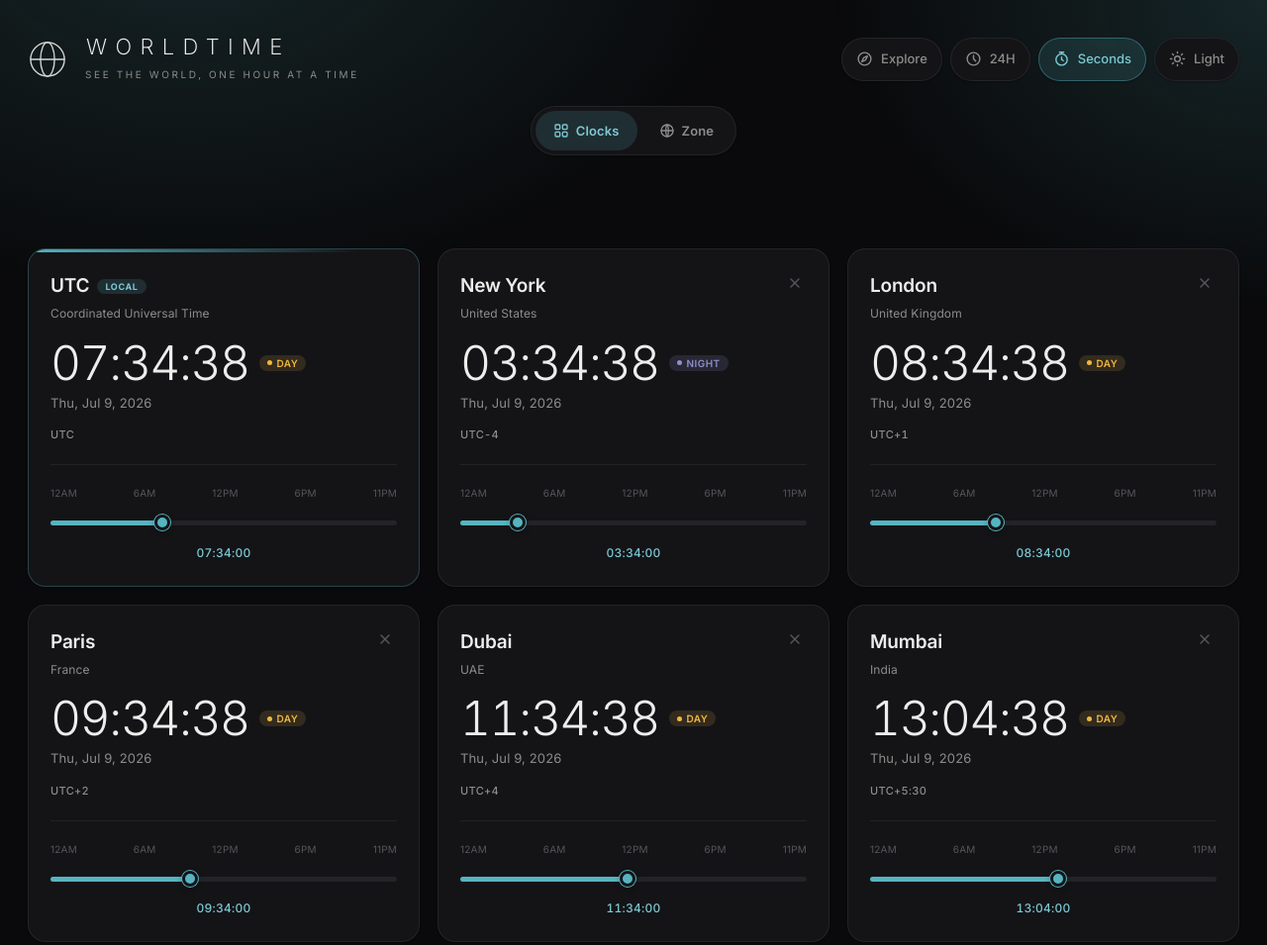
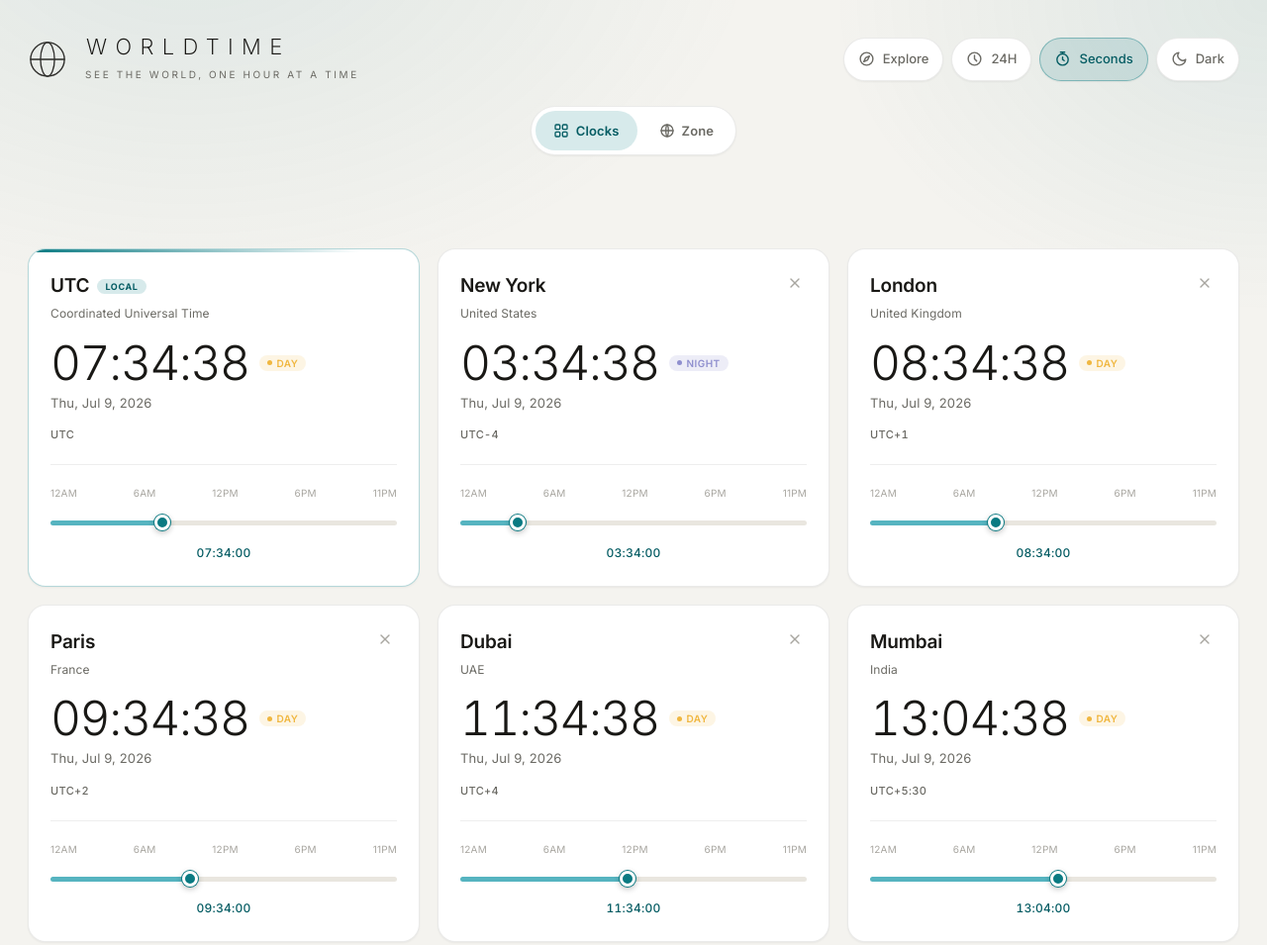
Before and after one commit to IamYVJ/worldtime, a website: page index.html in a window 1280 px wide. Shown: the top 955 px of the page at 99% size. Drawn offline with Linux system fonts and the light colour scheme.

Commit message:
Updated color-scheme on first visit

```diff
--- a/index.html
+++ b/index.html
@@ -3,6 +3,22 @@
 <head>
 <meta charset="UTF-8">
 <meta name="viewport" content="width=device-width, initial-scale=1.0">
+<script>
+  // Theme bootstrap — runs before first paint so we never flash the wrong theme.
+  // Honors a saved choice if one exists, otherwise the OS setting
+  // (prefers-color-scheme), defaulting to dark (the house style) when the OS
+  // states no preference. The key string mirrors STORAGE_KEY in worldtime-data.js;
+  // it's duplicated inline here because that file loads too late to prevent a flash.
+  (function () {
+    try {
+      var saved = JSON.parse(localStorage.getItem('worldtime:v1') || 'null');
+      var light = saved && typeof saved.isDark === 'boolean'
+        ? !saved.isDark
+        : !!(window.matchMedia && window.matchMedia('(prefers-color-scheme: light)').matches);
+      document.documentElement.setAttribute('data-theme', light ? 'light' : 'dark');
+    } catch (e) {}
+  })();
+</script>
 <title>Worldtime — See the world, one hour at a time</title>
 <meta name="description" content="A living world clock: track cities across every timezone at a glance, then travel the slider forward or back through time to see what hour it is anywhere on Earth.">
 <meta property="og:type" content="website">
@@ -501,10 +517,17 @@ a{color:var(--color-primary);text-decoration:none}
 // call sites in this file keep working unchanged.
 const domId = keySlug;
 
+// First-visit theme default: honor the OS colour scheme, falling back to dark
+// (the house style) when the OS states no preference. This mirrors the pre-paint
+// bootstrap in <head>; loadState() overrides it once a saved choice exists.
+function osPrefersLight() {
+  return !!(window.matchMedia && window.matchMedia('(prefers-color-scheme: light)').matches);
+}
+
 const state = {
   timezones: [LOCAL_TZ, ...DEFAULT_TIMEZONES.filter(tz => tz !== LOCAL_TZ)],
   is24h: true,
-  isDark: true,
+  isDark: !osPrefersLight(),
   showSeconds: true,
   view: 'clocks',
   mapCentered: false,
```
Also changed, not shown: explore.html (+21 -1 lines).
